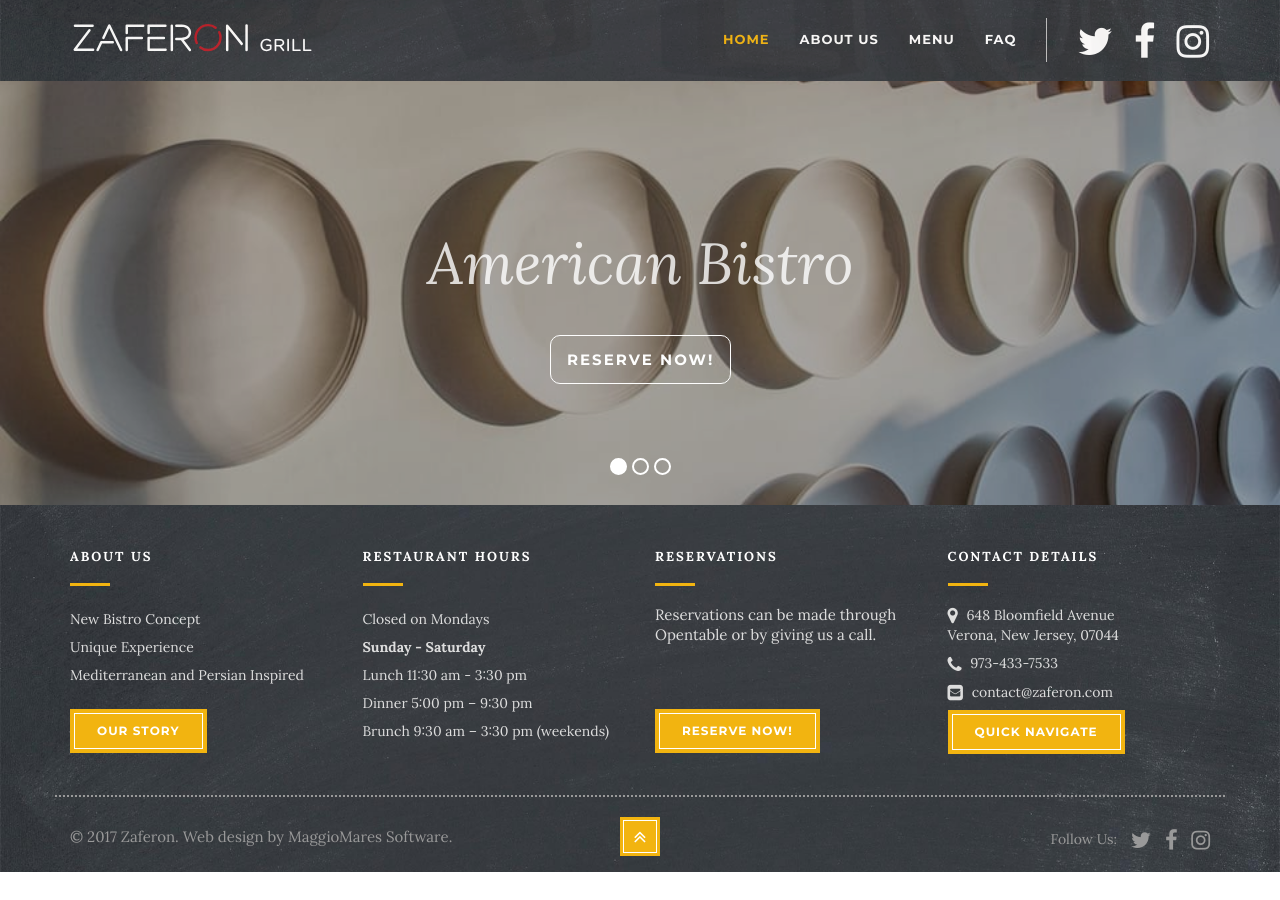
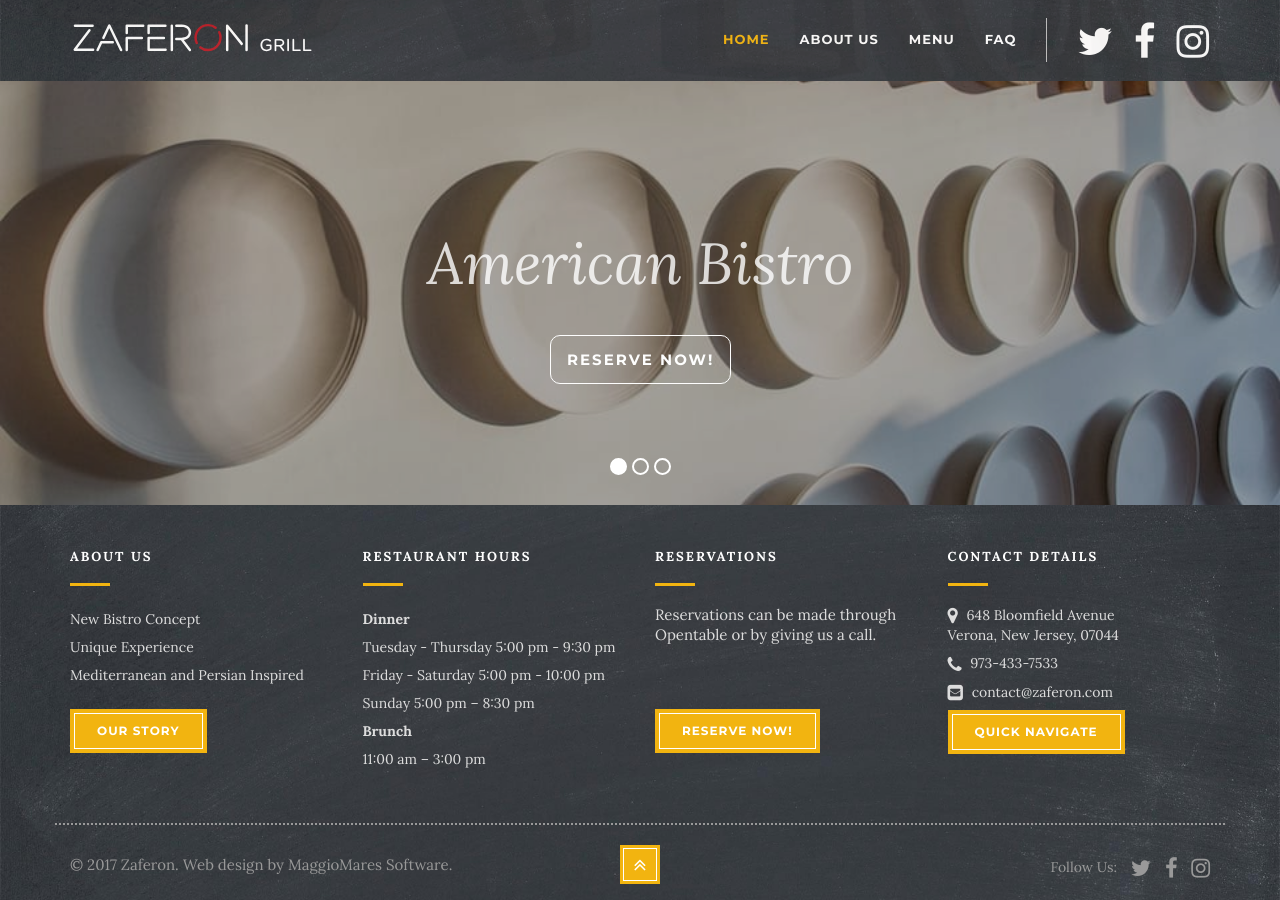
Before and after one commit to maggiomaressoftware/zaferonGrill, a Jekyll site: the page built from index.html, in a window 1280 px wide and 900 px high, scrolled down 335 px. Built offline with Jekyll 4.4.1, drawn with Linux system fonts in a browser that asks for light colours; nearby versions of some CDN libraries; before the commit the page ends 1207 px from its top, so only the background shows below that.

Commit message:
updated hours

```diff
--- a/_includes/footer/hours.html
+++ b/_includes/footer/hours.html
@@ -8,9 +8,10 @@
     <tr><th>Closed on Mondays</th></tr>
   </table> -->
 <ul class="hours">
-    <li>Closed on Mondays</li>
-    <li><b>Sunday - Saturday </b> </li>
-    <li>Lunch 11:30 am - 3:30 pm </li>
-    <li>Dinner 5:00 pm – 9:30 pm </li>
-    <li>Brunch 9:30 am – 3:30 pm (weekends) </li>
+    <li><b>Dinner</b></li>
+    <li>Tuesday - Thursday 5:00 pm - 9:30 pm </li>
+    <li>Friday - Saturday 5:00 pm - 10:00 pm </li>
+    <li>Sunday  5:00 pm – 8:30 pm </li>
+    <li><b> Brunch </b> </li>
+    <li>11:00 am – 3:00 pm </li>
 </ul>
```
